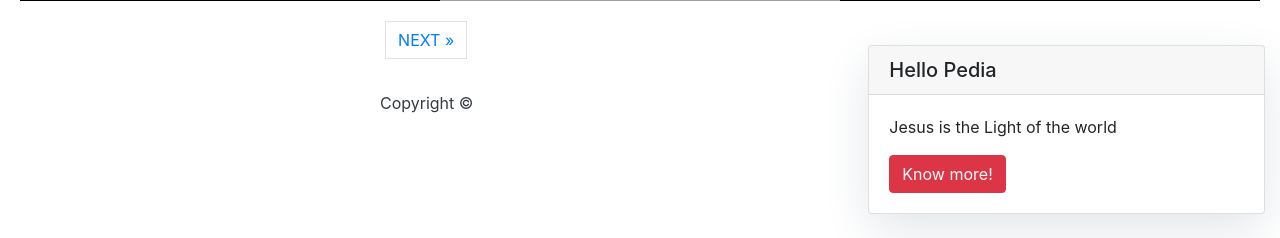
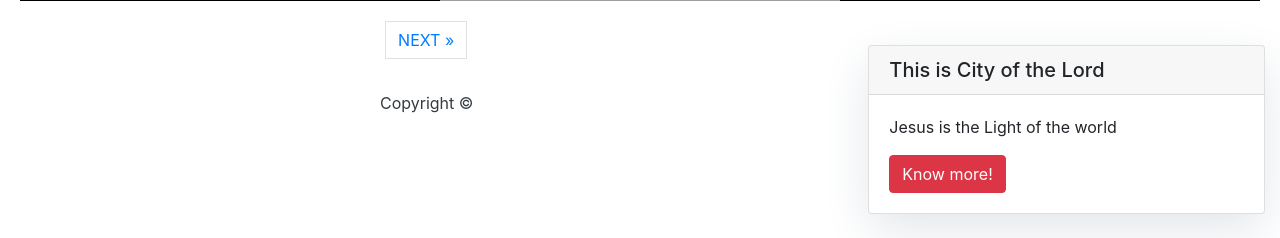
Before and after one commit to dynaanywhere/workingapp, a Django app: page / in a window 1280 px wide. Shown: the part 2094-2332 px from the top of the page. Run offline with Django 3.2, Linux system fonts and the light colour scheme; data comes from the database, SQL or seed files in the repository; some libraries are stand-ins or nearby versions; grey boxes are pictures that could not be loaded.

Commit message:
Update sidebar.html

```diff
--- a/mysite/templates/sidebar.html
+++ b/mysite/templates/sidebar.html
@@ -10,7 +10,7 @@
 <!-- Sidebar Widgets Column -->
 <div class="col-md-4 float-right ">
 <div class="card my-4">
-        <h5 class="card-header">Hello Pedia</h5>
+        <h5 class="card-header">This is City of the Lord</h5>
     <div class="card-body">
         <p class="card-text"> Jesus is the Light of the world</p>
         <a href="#"
```
